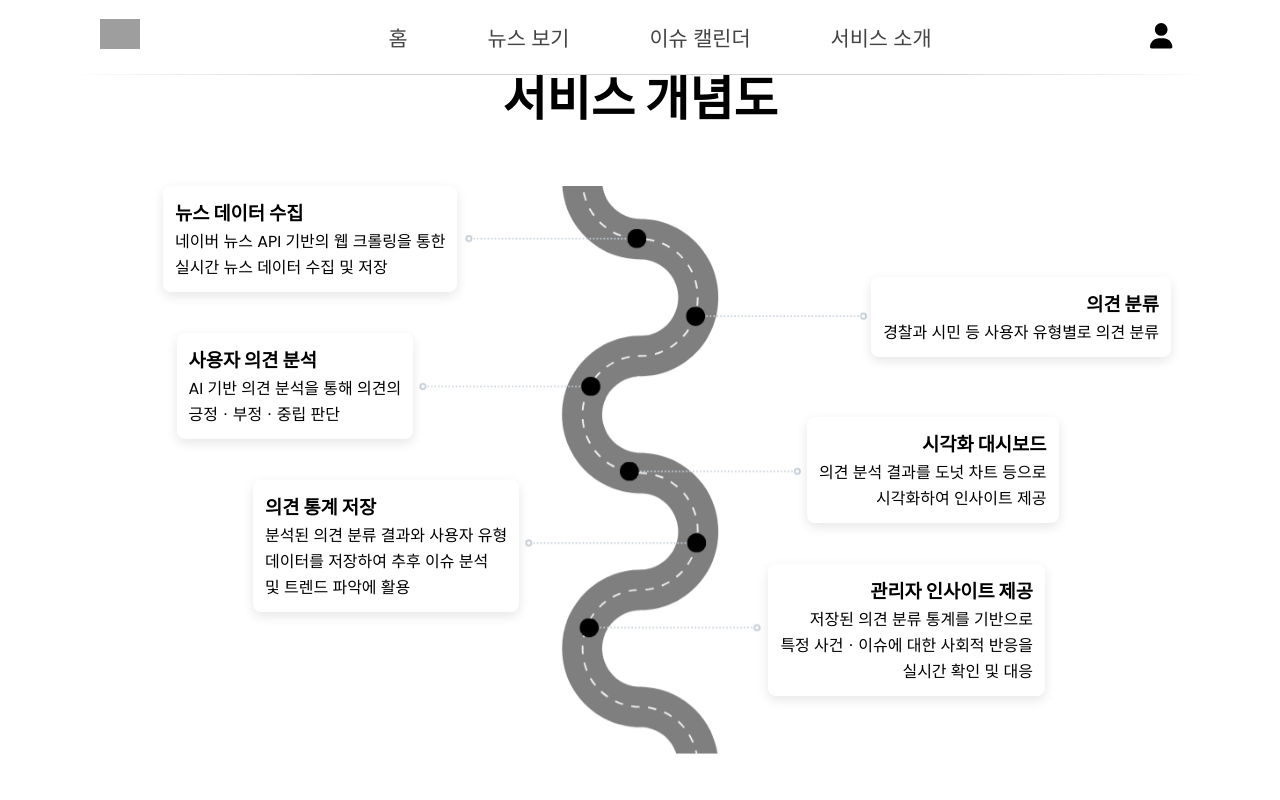
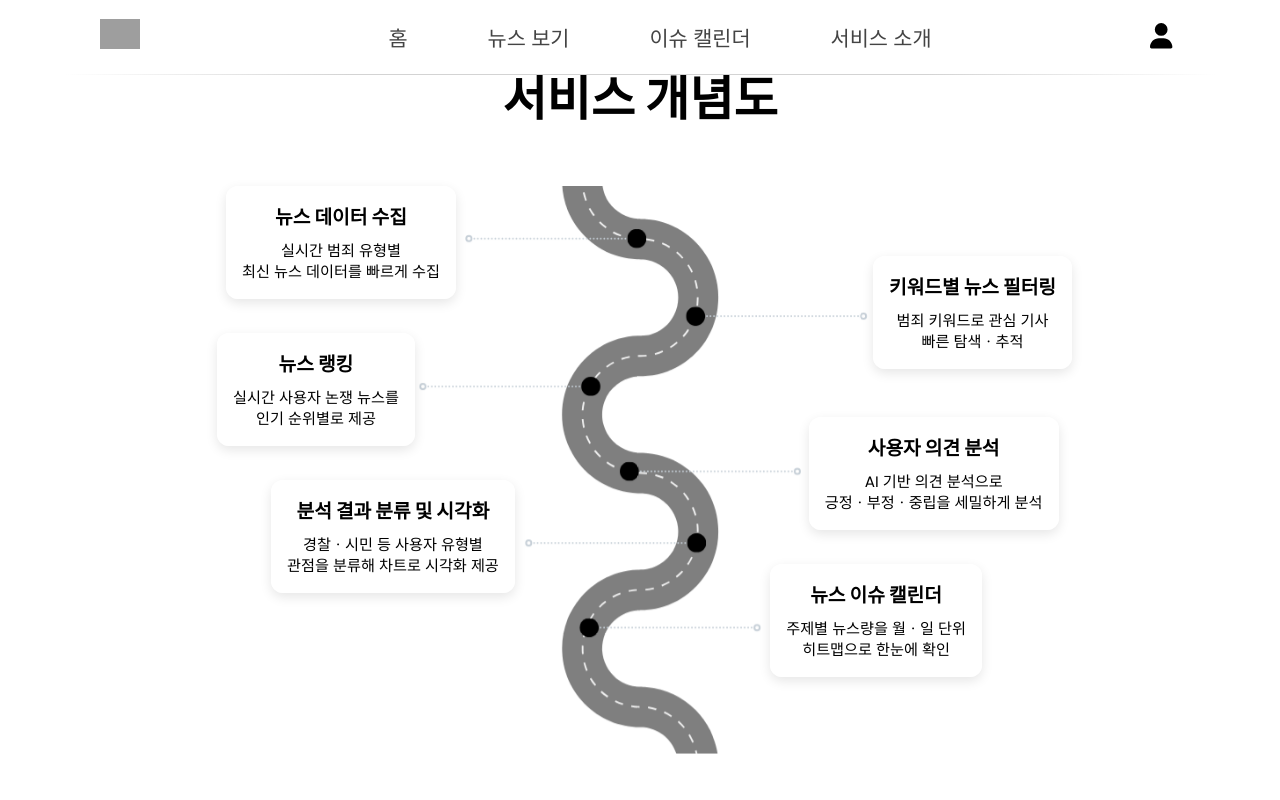
Before and after one commit to kdhdd/SW_FRONTEND, a React (Vite) app: page /about in a window 1280 px wide. Shown: the top 800 px of the page. Built offline with nearby package versions, Linux system fonts and the light colour scheme; grey boxes are pictures that could not be loaded; a web font is replaced by a local one; what chartjs-plugin-datalabels would draw is missing.

Commit message:
6/19 디자인 수정

```diff
--- a/src/components/about/Section1Concept.jsx
+++ b/src/components/about/Section1Concept.jsx
@@ -1,33 +1,43 @@
 import React, {forwardRef} from "react";
 import styled from "styled-components";
 import FileImage from "../../assets/3.png";
-import SlideInTextBlock from "./SlideInTextBlock";
 
 const Section1Concept = forwardRef((props, ref) => {
+    const SlideInTextBlock = ({title, desc, direction, delay, positionStyle}) => {
+        return (
+            <TextBlock style={positionStyle} direction={direction} delay={delay}>
+                <Title>{title}</Title>
+                <Description>{desc}</Description>
+            </TextBlock>
+        );
+    };
+
     return (
         <Section ref={ref}>
             <Wrapper>
                 <h2>서비스 개념도</h2>
                 <Image src={FileImage} alt="서비스 개념도"/>
 
-                <SlideInTextBlock direction="left" delay="0s" positionStyle={{top: "18%", left: "-3%", zIndex: 2}}
-                                  title="뉴스 데이터 수집" desc={<> 네이버 뉴스 API 기반의 웹 크롤링을 통한<br/> 실시간 뉴스 데이터 수집 및 저장</>}
-                                  align="left"/>
-                <SlideInTextBlock direction="right" delay="0.3s" positionStyle={{top: "31%", right: "-9%", zIndex: 2}}
-                                  title="의견 분류" desc={<> 경찰과 시민 등 사용자 유형별로 의견 분류</>} align="right"/>
-                <SlideInTextBlock direction="left" delay="0.6s" positionStyle={{top: "39%", left: "-1.5%", zIndex: 2}}
-                                  title="사용자 의견 분석" desc={<> AI 기반 의견 분석을 통해 의견의<br/>긍정ㆍ부정ㆍ중립 판단 </>} align="left"/>
+                <SlideInTextBlock direction="left" delay="0s" positionStyle={{top: "18%", left: "4%", zIndex: 2}}
+                                  title="뉴스 데이터 수집" desc={<>실시간 범죄 유형별<br/>최신 뉴스 데이터를 빠르게 수집</>}
+                />
+                <SlideInTextBlock direction="right" delay="0.3s" positionStyle={{top: "28%", right: "2%", zIndex: 2}}
+                                  title="키워드별 뉴스 필터링" desc={<>범죄 키워드로 관심 기사<br/>빠른 탐색ㆍ추적</>}
+                />
+                <SlideInTextBlock direction="left" delay="0.6s" positionStyle={{top: "39%", left: "3%", zIndex: 2}}
+                                  title="뉴스 랭킹" desc={<>실시간 사용자 논쟁 뉴스를<br/>인기 순위별로 제공</>}
+                />
                 <SlideInTextBlock direction="right" delay="0.9s" positionStyle={{top: "51%", right: "3.5%", zIndex: 2}}
-                                  title="시각화 대시보드" desc={<> 의견 분석 결과를 도넛 차트 등으로<br/>시각화하여 인사이트 제공 </>}
-                                  align="right"></SlideInTextBlock>
-                <SlideInTextBlock direction="left" delay="1.2s" positionStyle={{top: "60%", left: "7%", zIndex: 2}}
-                                  title="의견 통계 저장"
-                                  desc={<> 분석된 의견 분류 결과와 사용자 유형<br/> 데이터를 저장하여 추후 이슈 분석<br/> 및 트렌드 파악에 활용 </>}
-                                  align="left"/>
-                <SlideInTextBlock direction="right" delay="1.5s" positionStyle={{top: "72%", right: "5%", zIndex: 2}}
-                                  title="관리자 인사이트 제공"
-                                  desc={<> 저장된 의견 분류 통계를 기반으로<br/> 특정 사건ㆍ이슈에 대한 사회적 반응을<br/> 실시간 확인 및 대응 </>}
-                                  align="right"/>
+                                  title="사용자 의견 분석" desc={<>AI 기반 의견 분석으로<br/>긍정ㆍ부정ㆍ중립을 세밀하게 분석</>}
+                />
+                <SlideInTextBlock direction="left" delay="1.2s" positionStyle={{top: "60%", left: "9%", zIndex: 2}}
+                                  title="분석 결과 분류 및 시각화"
+                                  desc={<>경찰ㆍ시민 등 사용자 유형별<br/>관점을 분류해 차트로 시각화 제공</>}
+                />
+                <SlideInTextBlock direction="right" delay="1.5s" positionStyle={{top: "72%", right: "12%", zIndex: 2}}
+                                  title="뉴스 이슈 캘린더"
+                                  desc={<>주제별 뉴스량을 월ㆍ일 단위<br/>히트맵으로 한눈에 확인</>}
+                />
             </Wrapper>
         </Section>
     );
@@ -64,3 +74,44 @@ const Image = styled.img`
     z-index: 1;
     position: relative;
 `;
+
+// ✅ 텍스트 블록 스타일
+const TextBlock = styled.div`
+    position: absolute;
+    max-width: 260px;
+    padding: 1rem;
+    background: rgba(255, 255, 255, 0.85);
+    border-radius: 12px;
+    box-shadow: 0 4px 12px rgba(0, 0, 0, 0.1);
+
+    display: flex;
+    flex-direction: column;
+    align-items: center;
+    text-align: center;
+
+    animation: ${({delay}) => `slide-in 0.6s ${delay} ease-out both`};
+
+    @keyframes slide-in {
+        from {
+            opacity: 0;
+            transform: translateX(${({direction}) => (direction === "left" ? "-30px" : "30px")});
+        }
+        to {
+            opacity: 1;
+            transform: translateX(0);
+        }
+    }
+`;
+
+const Title = styled.h3`
+    font-size: 1.2rem;
+    font-weight: bold;
+    margin-bottom: 0.5rem;
+    text-align: center;
+`;
+
+const Description = styled.p`
+    font-size: 0.95rem;
+    line-height: 1.4;
+    text-align: center;
+`;
--- a/src/components/comments/CommentSection.jsx
+++ b/src/components/comments/CommentSection.jsx
@@ -47,13 +47,13 @@ export default function CommentSection({
                     <ChartRow>
                         {hasValidData(policeStats) && (
                             <ChartContainer>
-                                <ChartTitle>POLICE 댓글 통계</ChartTitle>
+                                <ChartTitle>경찰 댓글 통계</ChartTitle>
                                 <SentimentDonutChart stats={policeStats}/>
                             </ChartContainer>
                         )}
                         {hasValidData(userStats) && (
                             <ChartContainer>
-                                <ChartTitle>USER 댓글 통계</ChartTitle>
+                                <ChartTitle>시민 댓글 통계</ChartTitle>
                                 <SentimentDonutChart stats={userStats}/>
                             </ChartContainer>
                         )}
@@ -147,7 +147,7 @@ const ChartWrapper = styled.div`
 const ChartRow = styled.div`
     display: flex;
     justify-content: center;
-    gap: 240px;
+    gap: 150px;
     margin: 0 0 10px;
 `;
 
@@ -160,6 +160,5 @@ const ChartContainer = styled.div`
 const ChartTitle = styled.div`
     font-size: 1rem;
     font-weight: bold;
-    margin-bottom: 10px;
     text-align: center;
 `;
--- a/src/components/comments/SentimentDonutChart.jsx
+++ b/src/components/comments/SentimentDonutChart.jsx
@@ -34,7 +34,13 @@ export default function SentimentDonutChart({stats}) {
             legend: {
                 position: 'top',
                 labels: {
-                    font: {size: 14}
+                    usePointStyle: true,     // ✅ 범례 아이콘을 원으로
+                    pointStyle: 'circle',    // ✅ 아이콘 스타일 지정 (기본은 'rect')
+                    boxWidth: 12,            // 아이콘 크기
+                    padding: 20,
+                    font: {
+                        size: 14
+                    }
                 }
             }
         },
@@ -43,7 +49,7 @@ export default function SentimentDonutChart({stats}) {
     };
 
     return (
-        <div style={{width: 220, height: 220}}>
+        <div style={{width: 280, height: 220}}>
             <Doughnut data={data} options={options}/>
         </div>
     );
--- a/src/components/common/Header.jsx
+++ b/src/components/common/Header.jsx
@@ -227,7 +227,7 @@ const LinkStyled = styled(Link)`
     }
 
     &:hover::after {
-        width: 100%;
+        width: 50%;
     }
 `;
 
--- a/src/pages/ArticleDetailPage.jsx
+++ b/src/pages/ArticleDetailPage.jsx
@@ -114,22 +114,34 @@ function ArticleDetailPage() {
         }
     };
 
-
     const fetchLikes = async () => {
         const token = localStorage.getItem("accessToken");
+
         try {
             const res = await fetch(`https://crimearticle.net/article-service/articles/like/${id}`, {
-                headers: {Authorization: token},
+                headers: token ? {Authorization: token} : {},
             });
+
             if (res.ok) {
-                const data = await res.json();
-                setLikesCount(data.data.likes);
-                setLiked(data.data.liked);
+                const result = await res.json();
+
+                const likes = result?.data?.likes ?? 0; // ✅ 공감 수가 없으면 0
+                const liked = result?.data?.liked ?? false; // ✅ 로그인 안하면 false
+
+                setLikesCount(likes);
+                setLiked(liked);
+            } else {
+                console.warn("공감 정보 가져오기 실패:", res.status);
+                setLikesCount(0); // 안전한 fallback
+                setLiked(false);
             }
         } catch (error) {
-            console.error("공감 정보 가져오기 실패:", error);
+            console.error("공감 정보 요청 오류:", error);
+            setLikesCount(0);
+            setLiked(false);
         }
     };
+
 
     useEffect(() => {
         const fetchData = async () => {
--- a/src/pages/SignupPage.jsx
+++ b/src/pages/SignupPage.jsx
@@ -1,6 +1,7 @@
 import React, {useState} from "react";
 import styled, {keyframes} from "styled-components";
 import {useNavigate} from "react-router-dom";
+import {showSignupSuccessAlert} from "../utils/alert";
 
 const hueRotate = keyframes`
     from {
@@ -190,8 +191,7 @@ export default function SignupPage({type}) {
             });
 
             if (res.ok) {
-                alert("회원가입 완료!");
-                navigate("/auth/login"); // ✅ 자동 이동
+                await showSignupSuccessAlert(navigate);
             } else {
                 const data = await res.json();
                 alert(data.message || "회원가입 실패");
--- a/src/styles/SwalGlobalStyle.jsx
+++ b/src/styles/SwalGlobalStyle.jsx
@@ -2,7 +2,7 @@ import {createGlobalStyle} from "styled-components";
 
 const SwalGlobalStyle = createGlobalStyle`
     .swal2-popup.custom-swal-popup {
-        width: 400px !important;
+        width: 430px !important;
         padding: 0.6rem !important;
         border-radius: 12px !important;
     }
--- a/src/utils/alert.jsx
+++ b/src/utils/alert.jsx
@@ -18,3 +18,17 @@ export const showLoginRequiredAlert = async (navigate) => {
         navigate("/auth/login");
     }
 };
+
+export const showSignupSuccessAlert = async (navigate) => {
+    await Swal.fire({
+        icon: 'success',
+        title: '회원가입이 완료되었습니다!',
+        confirmButtonText: '로그인하러 가기',
+        customClass: {
+            popup: 'custom-swal-popup-register',
+            confirmButton: 'custom-swal-button'
+        }
+    });
+
+    navigate("/auth/login");
+};
```
Also changed, not shown: src/App.css (+55 -5 lines).
